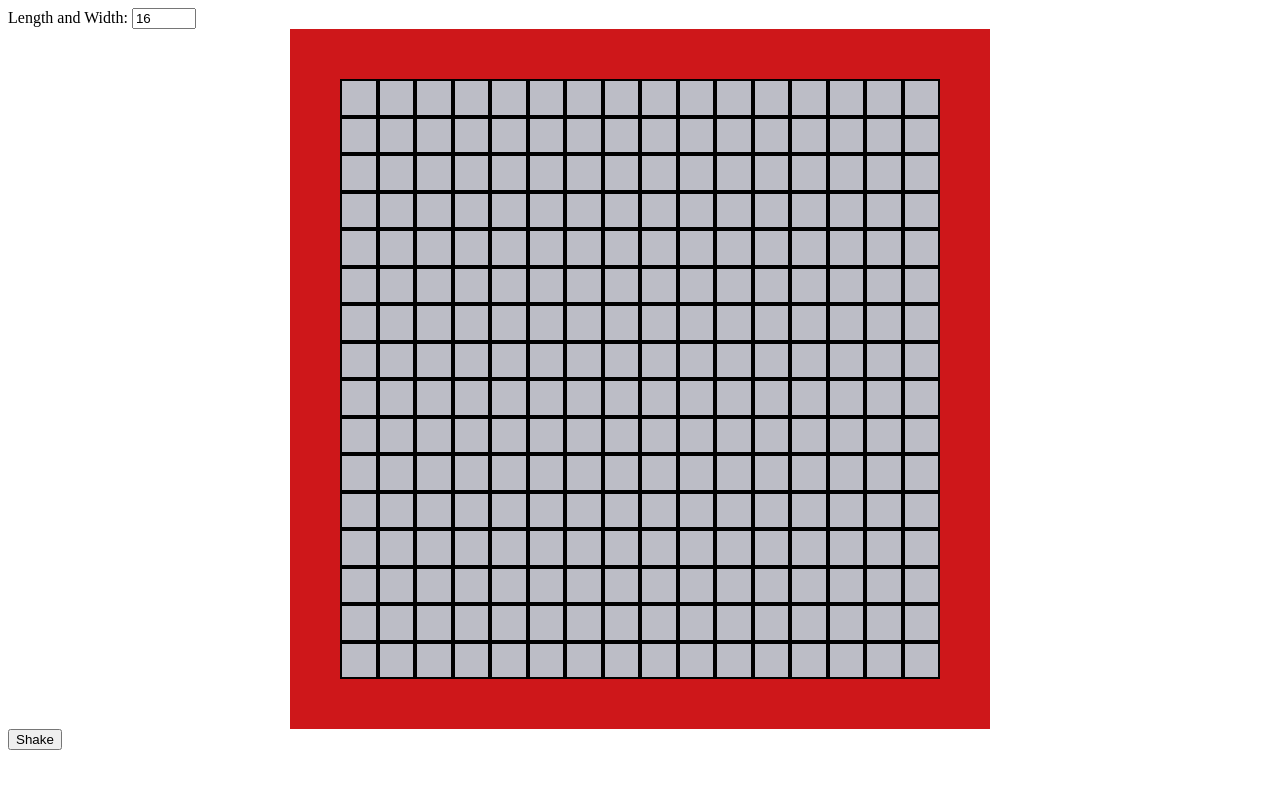
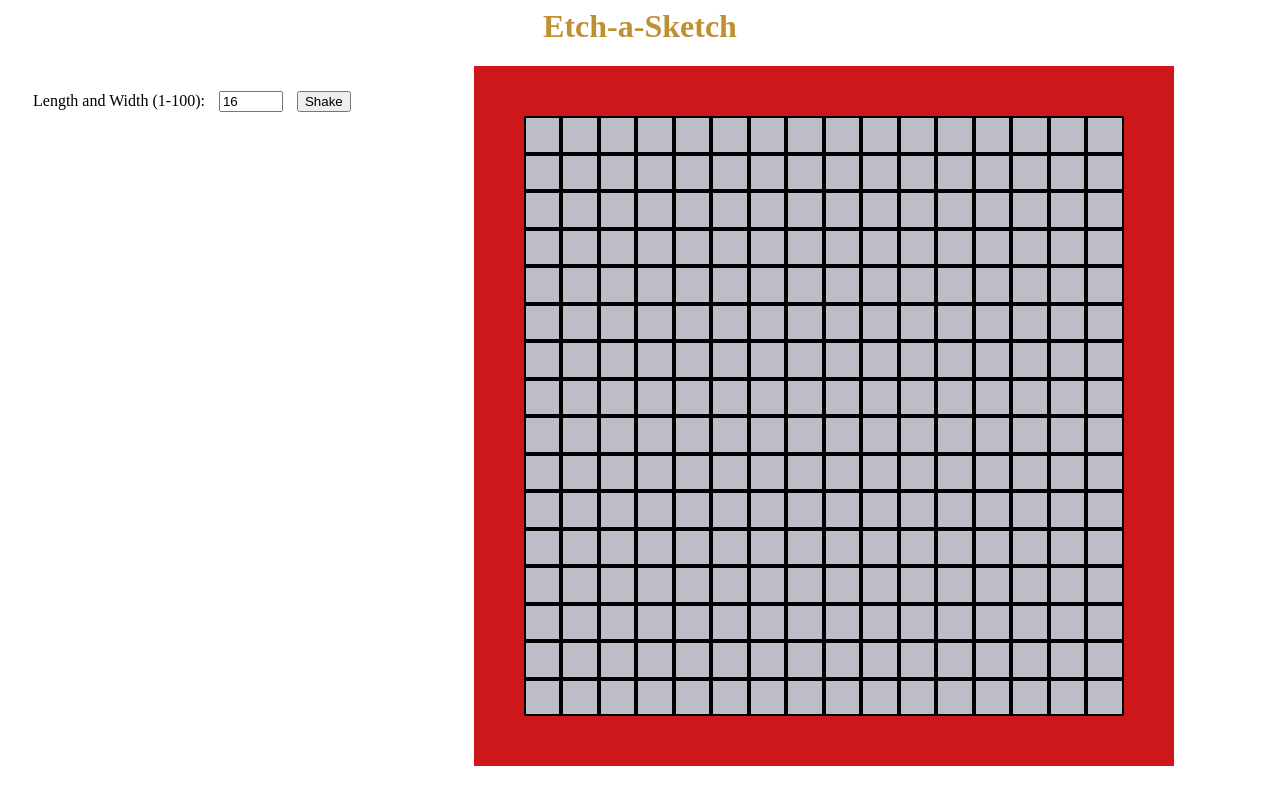
Before and after one commit to Soso16-collab/odin-etch-a-sketch, a plain HTML site: page index.html in a window 1280 px wide. Drawn offline with Linux system fonts and the light colour scheme.

Commit message:
Align board manipulation tools to left and add title
Moved board manip tools because the page was too long vertically to see the entire sketch board without scrolling back and forth all the time. Also fixed being able to manually enter values not within 1-100 in the length and width box.

```diff
--- a/index.html
+++ b/index.html
@@ -8,11 +8,14 @@
     <script src="javascript.js" defer></script>
 </head>
 <body>
-    <form>
-        <label for="dimension-input">Length and Width:</label>
+    <h1 id="title">Etch-a-Sketch</h1>
+    <div id="game-container">
+    <div id="controls">
+        <label id="dimension-label" for="dimension-input">Length and Width (1-100):</label>
         <input id="dimension-input" type="number" min="1" max="100" value="16">
-    </form>
+        <button id="shake-button">Shake</button>
+    </div>
     <div id="sketch-container"></div>
-    <button id="shake-button">Shake</button>
+    </div>
 </body>
 </html>
--- a/javascript.js
+++ b/javascript.js
@@ -20,6 +20,8 @@ function generateSketchGrid(size) {
 }
 
 dimensionInput.addEventListener("input", event => {
+    if (event.target.value < 1) event.target.value = 1
+    if (event.target.value > 100) event.target.value = 100
     sketchContainer.replaceChildren()
     generateSketchGrid(event.target.value)
 })
--- a/styles.css
+++ b/styles.css
@@ -1,5 +1,21 @@
+#title {
+    color: #bf9031;
+    text-align: center;
+    margin-top: 0px;
+}
+
+#game-container {
+    display: flex;
+    justify-content: center;
+}
+
+#controls {
+    margin: 20px;
+}
+
 #sketch-container {
     display: flex;
+    flex-shrink: 0;
     flex-flow: row wrap;
     width: 600px;
     height: 600px;
@@ -7,4 +23,8 @@
     margin: auto;
 }
 
-/* title color: #bf9031 */
+#dimension-label,
+#dimension-input,
+#shake-button {
+    margin: 5px;
+}
```
